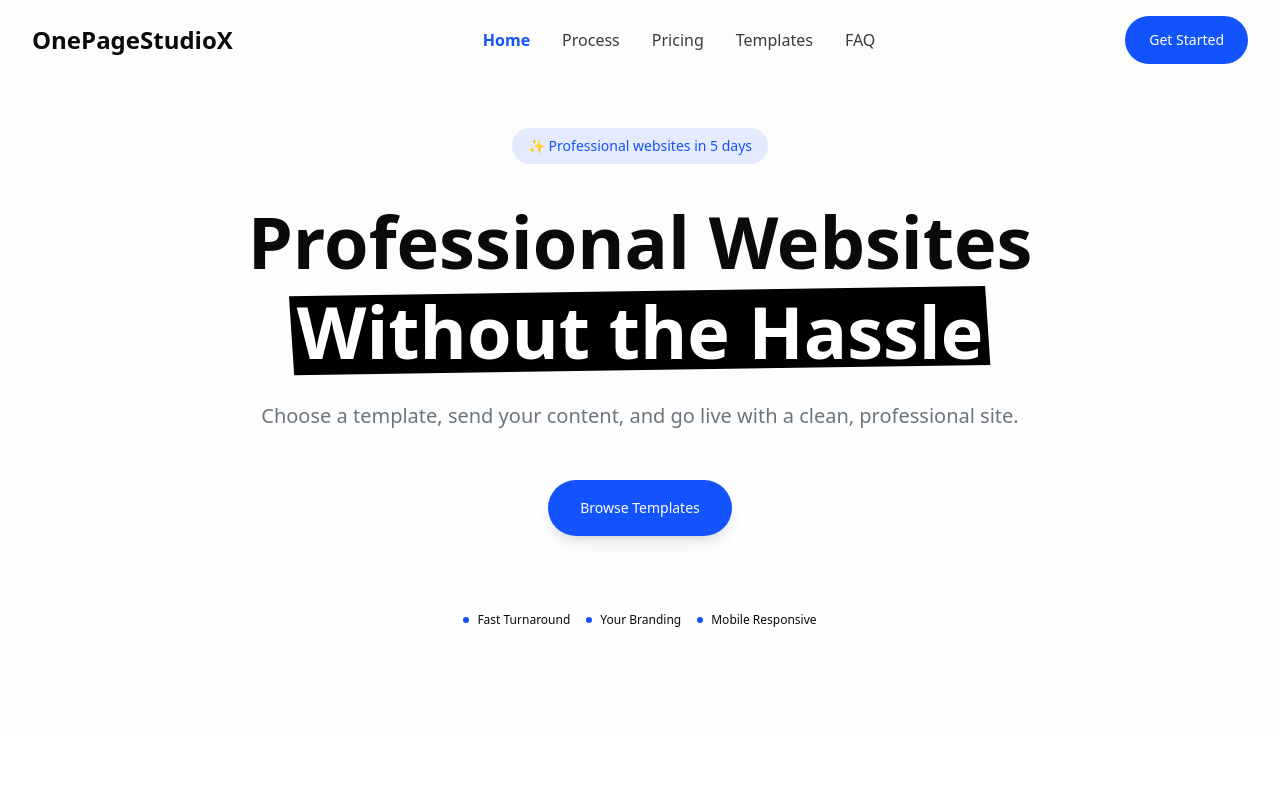
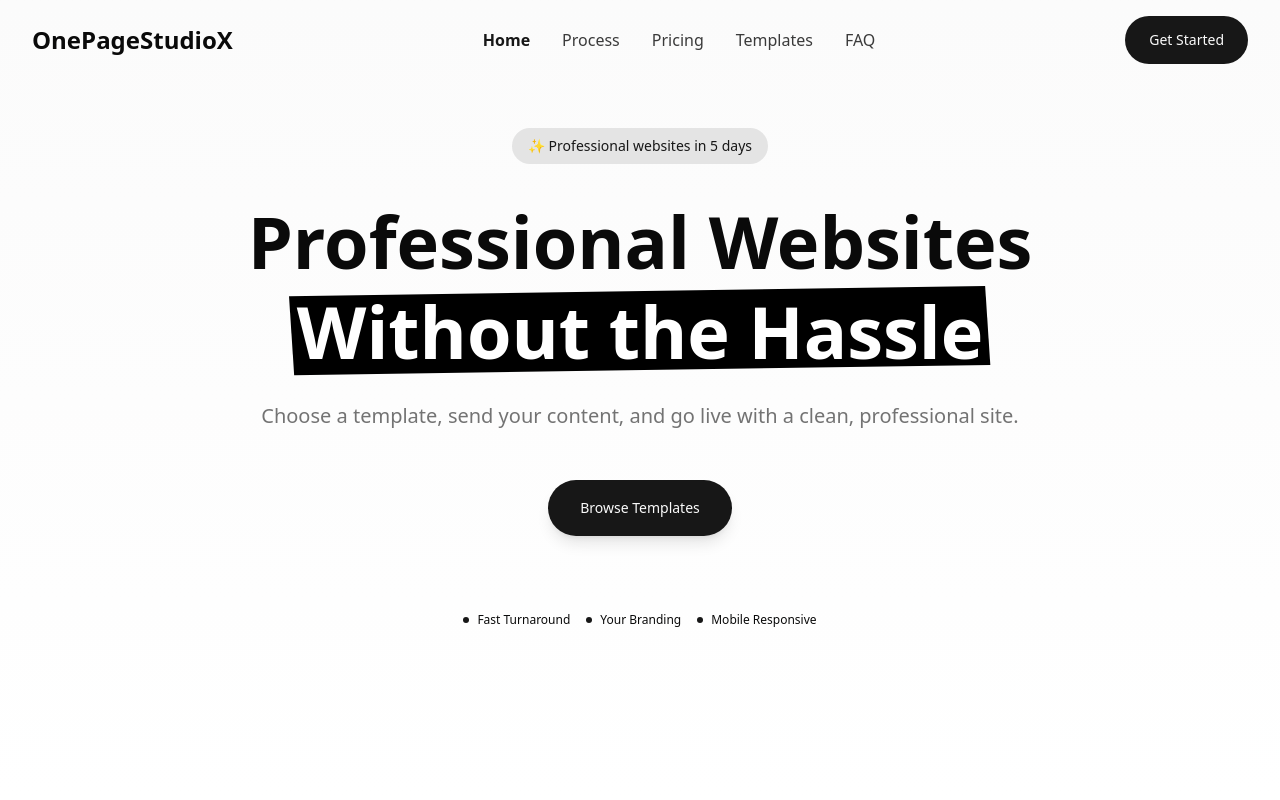
Before and after one commit to onepagestudiox/onepagestudiox-site, a Next.js app: page / in a window 1280 px wide. Shown: the top 800 px of the page. Built offline with nearby package versions, Linux system fonts and the light colour scheme.

Commit message:
Reverted back to original color design

```diff
--- a/app/globals.css
+++ b/app/globals.css
@@ -64,71 +64,71 @@
 
 :root {
   --radius: 0.625rem;
-  --background: #ffffff;
-  --foreground: #0a0a0a;
-  --card: #ffffff;
-  --card-foreground: #0a0a0a;
-  --popover: #ffffff;
-  --popover-foreground: #0a0a0a;
-  --primary: #1353fe;
-  --primary-foreground: #ffffff;
-  --secondary: #f8f9fa;
-  --secondary-foreground: #0a0a0a;
-  --muted: #f8f9fa;
-  --muted-foreground: #6c757d;
-  --accent: #f8f9fa;
-  --accent-foreground: #0a0a0a;
-  --destructive: #dc3545;
-  --border: #e9ecef;
-  --input: #e9ecef;
-  --ring: #1353fe;
-  --chart-1: #007bff;
-  --chart-2: #28a745;
-  --chart-3: #ffc107;
-  --chart-4: #dc3545;
-  --chart-5: #6f42c1;
-  --sidebar: #f8f9fa;
-  --sidebar-foreground: #0a0a0a;
-  --sidebar-primary: #1353fe;
-  --sidebar-primary-foreground: #ffffff;
-  --sidebar-accent: #f8f9fa;
-  --sidebar-accent-foreground: #0a0a0a;
-  --sidebar-border: #e9ecef;
-  --sidebar-ring: #1353fe;
+  --background: oklch(1 0 0);
+  --foreground: oklch(0.145 0 0);
+  --card: oklch(1 0 0);
+  --card-foreground: oklch(0.145 0 0);
+  --popover: oklch(1 0 0);
+  --popover-foreground: oklch(0.145 0 0);
+  --primary: oklch(0.205 0 0);
+  --primary-foreground: oklch(0.985 0 0);
+  --secondary: oklch(0.97 0 0);
+  --secondary-foreground: oklch(0.205 0 0);
+  --muted: oklch(0.97 0 0);
+  --muted-foreground: oklch(0.556 0 0);
+  --accent: oklch(0.97 0 0);
+  --accent-foreground: oklch(0.205 0 0);
+  --destructive: oklch(0.577 0.245 27.325);
+  --border: oklch(0.922 0 0);
+  --input: oklch(0.922 0 0);
+  --ring: oklch(0.708 0 0);
+  --chart-1: oklch(0.646 0.222 41.116);
+  --chart-2: oklch(0.6 0.118 184.704);
+  --chart-3: oklch(0.398 0.07 227.392);
+  --chart-4: oklch(0.828 0.189 84.429);
+  --chart-5: oklch(0.769 0.188 70.08);
+  --sidebar: oklch(0.985 0 0);
+  --sidebar-foreground: oklch(0.145 0 0);
+  --sidebar-primary: oklch(0.205 0 0);
+  --sidebar-primary-foreground: oklch(0.985 0 0);
+  --sidebar-accent: oklch(0.97 0 0);
+  --sidebar-accent-foreground: oklch(0.205 0 0);
+  --sidebar-border: oklch(0.922 0 0);
+  --sidebar-ring: oklch(0.708 0 0);
 }
 
 .dark {
-  --background: #0a0a0a;
-  --foreground: #ffffff;
-  --card: #1a1a1a;
-  --card-foreground: #ffffff;
-  --popover: #1a1a1a;
-  --popover-foreground: #ffffff;
-  --primary: #4d7cfe;
-  --primary-foreground: #0a0a0a;
-  --secondary: #2a2a2a;
-  --secondary-foreground: #ffffff;
-  --muted: #2a2a2a;
-  --muted-foreground: #a0a0a0;
-  --accent: #2a2a2a;
-  --accent-foreground: #ffffff;
-  --destructive: #ff6b6b;
-  --border: rgba(255, 255, 255, 0.1);
-  --input: rgba(255, 255, 255, 0.15);
-  --ring: #4d7cfe;
-  --chart-1: #4d7cfe;
-  --chart-2: #6bcf7f;
-  --chart-3: #ffd93d;
-  --chart-4: #ff6b6b;
-  --chart-5: #a855f7;
-  --sidebar: #1a1a1a;
-  --sidebar-foreground: #ffffff;
-  --sidebar-primary: #4d7cfe;
-  --sidebar-primary-foreground: #ffffff;
-  --sidebar-accent: #2a2a2a;
-  --sidebar-accent-foreground: #ffffff;
-  --sidebar-border: rgba(255, 255, 255, 0.1);
-  --sidebar-ring: #4d7cfe;
+  --background: oklch(0.145 0 0);
+  --foreground: oklch(0.985 0 0);
+  --card: oklch(0.205 0 0);
+  --card-foreground: oklch(0.985 0 0);
+  --popover: oklch(0.205 0 0);
+  --popover-foreground: oklch(0.985 0 0);
+  --primary: oklch(0.922 0 0);
+  --primary-foreground: oklch(0.205 0 0);
+  --secondary: oklch(0.269 0 0);
+  --secondary-foreground: oklch(0.985 0 0);
+  --muted: oklch(0.269 0 0);
+  --muted-foreground: oklch(0.708 0 0);
+  --accent: oklch(0.269 0 0);
+  --accent-foreground: oklch(0.985 0 0);
+  --destructive: oklch(0.704 0.191 22.216);
+  --border: oklch(1 0 0 / 10%);
+  --input: oklch(1 0 0 / 15%);
+  --ring: oklch(0.556 0 0);
+  --chart-1: oklch(0.488 0.243 264.376);
+  --chart-2: oklch(0.696 0.17 162.48);
+  --chart-3: oklch(0.769 0.188 70.08);
+  --chart-4: oklch(0.627 0.265 303.9);
+  --chart-5: oklch(0.645 0.246 16.439);
+  --sidebar: oklch(0.205 0 0);
+  --sidebar-foreground: oklch(0.985 0 0);
+  --sidebar-primary: oklch(0.488 0.243 264.376);
+  --sidebar-primary-foreground: oklch(0.985 0 0);
+  --sidebar-accent: oklch(0.269 0 0);
+  --sidebar-accent-foreground: oklch(0.985 0 0);
+  --sidebar-border: oklch(1 0 0 / 10%);
+  --sidebar-ring: oklch(0.556 0 0);
 }
 
 @layer base {
```
